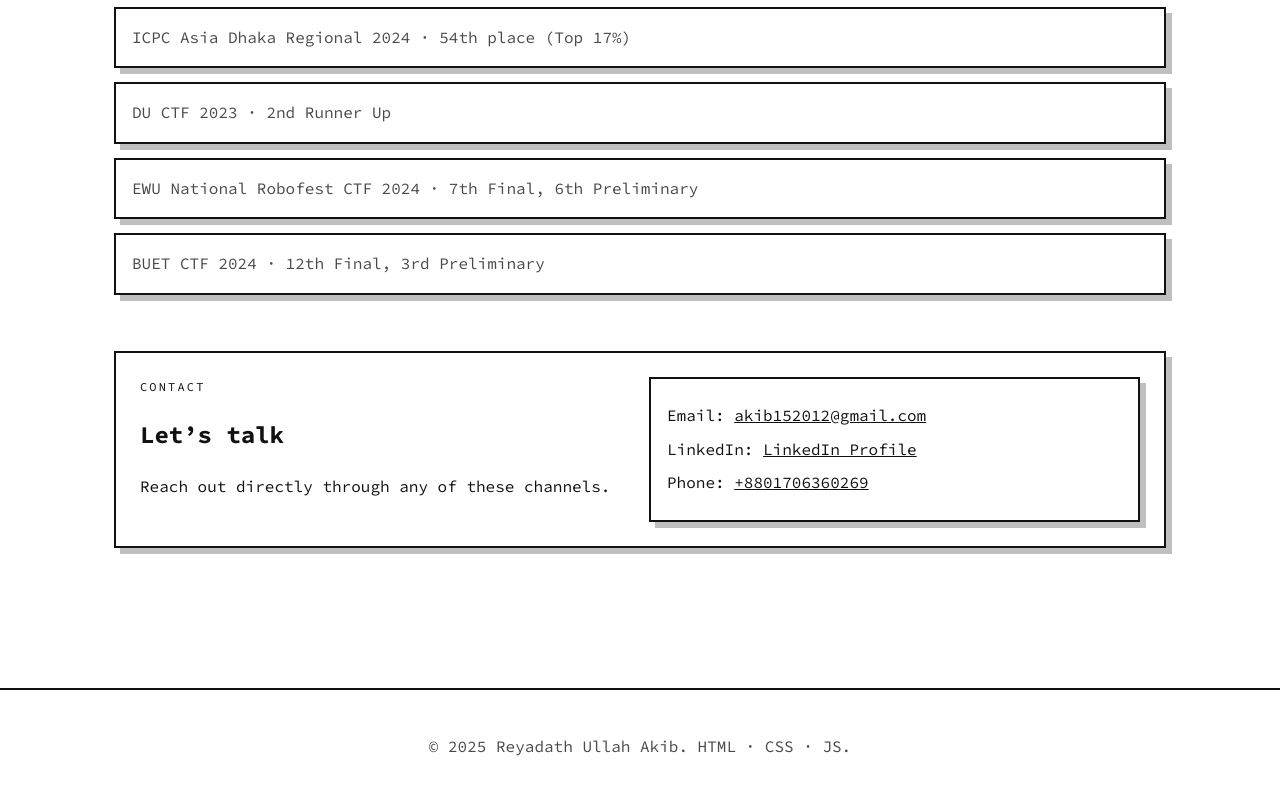
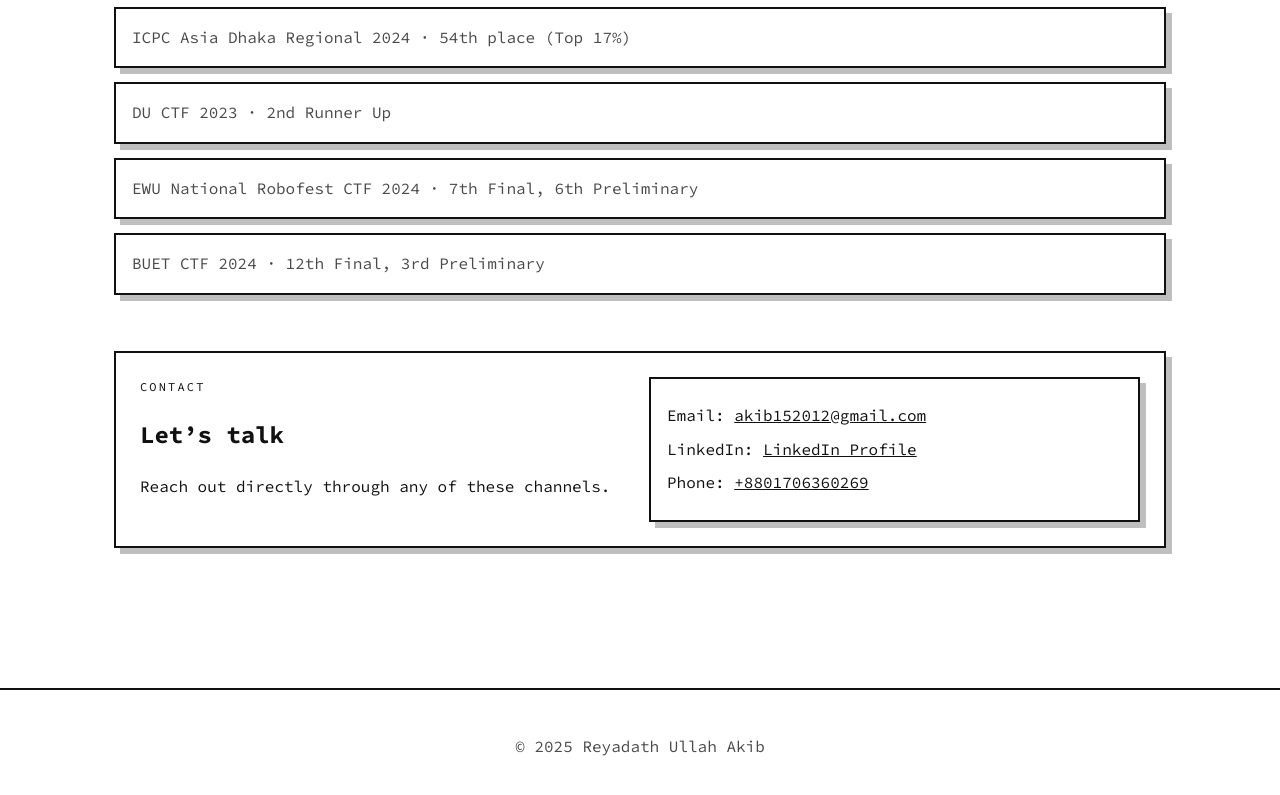
Before and after one commit to reyadath/reyadath.github.io, a plain HTML site: page index.html in a window 1280 px wide. Shown: the part 4582-5377 px from the top of the page. Drawn offline with Linux system fonts and the light colour scheme.

```diff
--- a/index.html
+++ b/index.html
@@ -303,7 +303,7 @@
   </main>
 
   <footer class="footer">
-    <p>© <span id="year"></span> Reyadath Ullah Akib. HTML · CSS · JS.</p>
+    <p>© <span id="year"></span> Reyadath Ullah Akib</p>
   </footer>
 
   <script src="script.js"></script>
```
